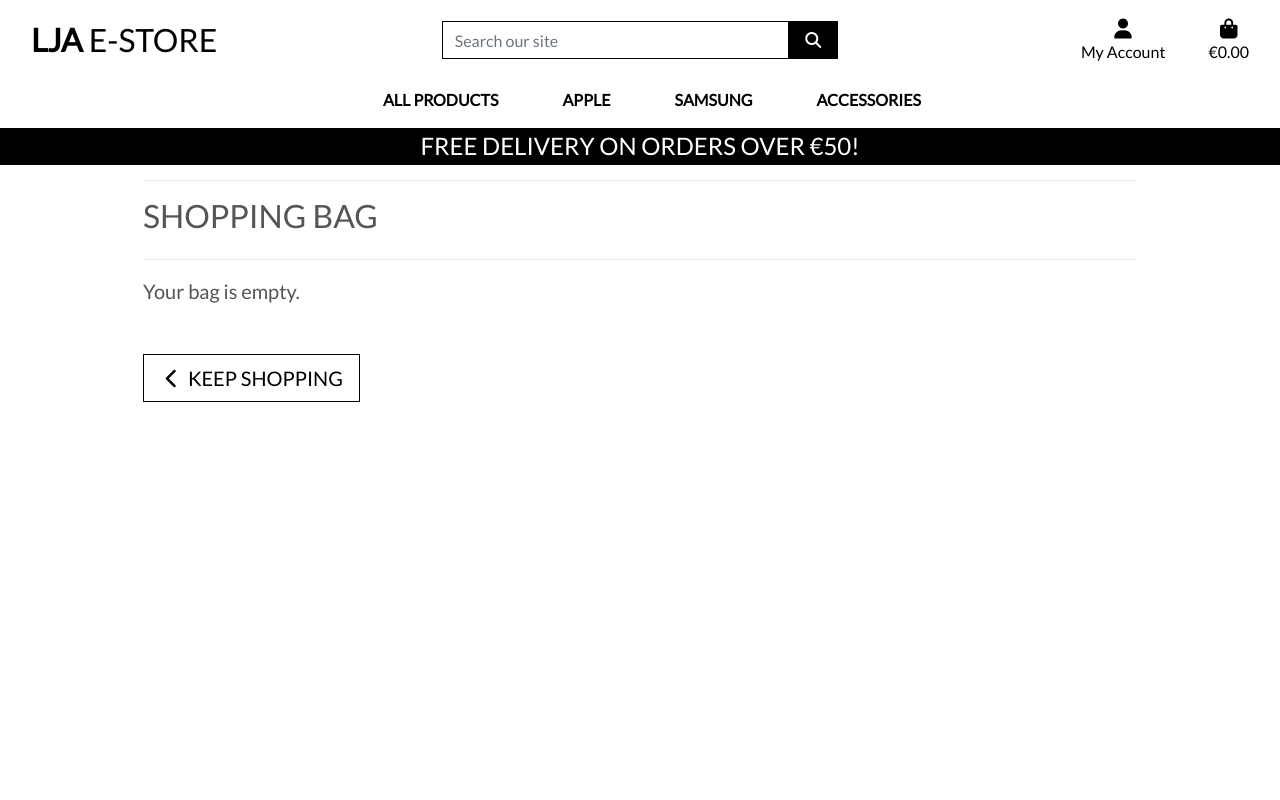
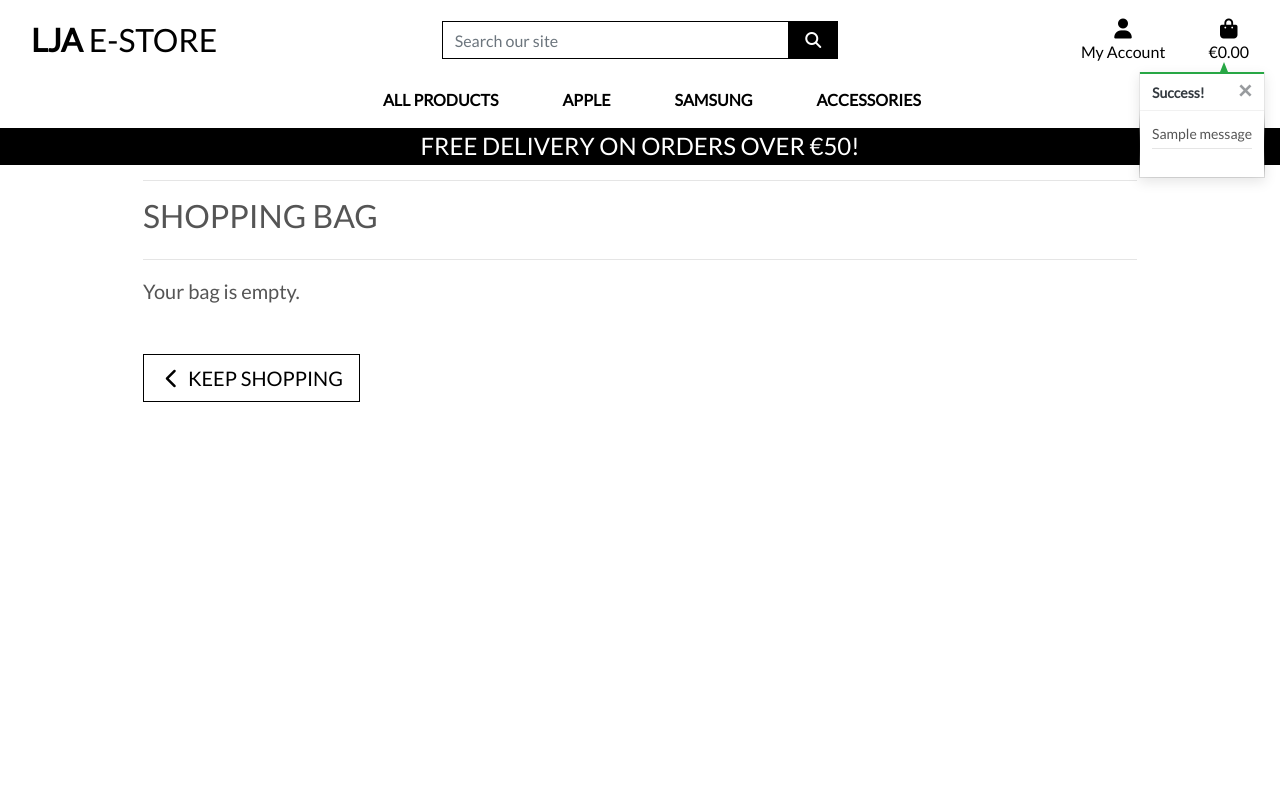
Before and after one commit to LanreAndero/CI_PP5_LJA_E-Stores, a Django app: page /bag/ in a window 1280 px wide. Run offline with Django 3.2, Linux system fonts and the light colour scheme; tables that the repository leaves empty hold one stand-in row (values such as "Sample post"); one stand-in notice (Sample message) is shown; some libraries are stand-ins or nearby versions.

Commit message:
added toasts, notification css, shopping bag preview and additional messages

```diff
--- a/bag/views.py
+++ b/bag/views.py
@@ -1,11 +1,13 @@
-from django.shortcuts import render, redirect, reverse, HttpResponse
+from django.shortcuts import render, redirect, reverse, HttpResponse, get_object_or_404
+from django.contrib import messages
 
+from products.models import Product
 
 # Create your views here.
 
+
 def view_bag(request):
     """ A view that renders the bag contents page """
-
     return render(request, 'bag/bag.html')
 
 
@@ -14,13 +16,16 @@ def add_to_bag(request, item_id):
     Add a quantity of the specified product to the shopping bag
     """
     if request.method == 'POST':
+        product = get_object_or_404(Product, pk=item_id)
         quantity = int(request.POST.get('quantity'))
         bag = request.session.get('bag', {})
 
         if item_id in bag:
             bag[item_id] += quantity
+            messages.success(request, f'Updated {product.name} quantity to {bag[item_id]} in your bag')
         else:
             bag[item_id] = quantity
+            messages.success(request, f'Added {product.name} to your bag')
 
         request.session['bag'] = bag
         return redirect(reverse('view_bag'))
@@ -33,13 +38,16 @@ def adjust_bag(request, item_id):
     Adjust the quantity of the specified product in the shopping bag
     """
     if request.method == 'POST':
+        product = get_object_or_404(Product, pk=item_id)
         quantity = int(request.POST.get('quantity'))
         bag = request.session.get('bag', {})
 
         if quantity > 0:
             bag[item_id] = quantity
+            messages.success(request, 'Quantity updated successfully')
         else:
             bag.pop(item_id, None)
+            messages.success(request, 'Item removed from your bag')
 
         request.session['bag'] = bag
         return redirect(reverse('view_bag'))
@@ -52,10 +60,12 @@ def remove_from_bag(request, item_id):
     Remove the specified product from the shopping bag
     """
     if request.method == 'POST':
+        product = get_object_or_404(Product, pk=item_id)
         bag = request.session.get('bag', {})
 
         if item_id in bag:
             bag.pop(item_id)
+            messages.success(request, 'Item removed from your bag')
 
         request.session['bag'] = bag
         return HttpResponse(status=200)
--- a/e_store/settings.py
+++ b/e_store/settings.py
@@ -100,6 +100,8 @@ TEMPLATES = [
     },
 ]
 
+MESSAGE_STORAGE = 'django.contrib.messages.storage.session.SessionStorage'
+
 WSGI_APPLICATION = 'e_store.wsgi.application'
 
 
--- a/static/css/base.css
+++ b/static/css/base.css
@@ -102,6 +102,73 @@ a.category-badge > span.badge:hover {
     cursor: pointer;
 }
 
+/* ------------------------------- bootstrap toasts */
+.message-container {
+    position: fixed;
+    top: 72px;
+    right: 15px;
+    z-index: 99999999999;
+}
+
+.custom-toast {
+    overflow: visible;
+}
+
+.toast-capper {
+    height: 2px;
+}
+
+/* from CSS-tricks.com: https://css-tricks.com/snippets/css/css-triangle/ */
+.arrow-up {
+    width: 0;
+    height: 0;
+    border-left: 4px solid transparent;
+    border-right: 4px solid transparent;
+    border-bottom: 10px solid black;
+    position: absolute;
+    top: -10px;
+    right: 36px;
+}
+
+/* Convenience classes - colors copied from Bootstrap */
+.arrow-primary {
+    border-bottom-color: #007bff !important;
+}
+
+.arrow-secondary {
+    border-bottom-color: #6c757d !important;
+}
+
+.arrow-success {
+    border-bottom-color: #28a745 !important;
+}
+
+.arrow-danger {
+    border-bottom-color: #dc3545 !important;
+}
+
+.arrow-warning {
+    border-bottom-color: #ffc107 !important;
+}
+
+.arrow-info {
+    border-bottom-color: #17a2b8 !important;
+}
+
+.arrow-light {
+    border-bottom-color: #f8f9fa !important;
+}
+
+.arrow-dark {
+    border-bottom-color: #343a40 !important;
+}
+
+.bag-notification-wrapper {
+    height: 100px;
+    overflow-x: hidden;
+    overflow-y: auto;
+}
+
 /* -------------------------------- Media Queries */
 
 /* Slightly larger container on xl screens */
--- a/templates/base.html
+++ b/templates/base.html
@@ -116,7 +116,21 @@
     </header>
 
     {% if messages %}
-        <div class="message-container"></div>
+        <div class="message-container">
+            {% for message in messages %}
+                {% with message.level as level %}
+                    {% if level == 40 %}
+                        {% include 'includes/toasts/toast_error.html' %}
+                    {% elif level == 30 %}
+                        {% include 'includes/toasts/toast_warning.html' %}
+                    {% elif level == 25 %}
+                        {% include 'includes/toasts/toast_success.html' %}
+                    {% else %}
+                        {% include 'includes/toasts/toast_info.html' %}
+                    {% endif %}
+                {% endwith %}
+            {% endfor %}
+        </div>
     {% endif %}
 
     {% block page_header %}
@@ -126,6 +140,9 @@
     {% endblock %}
 
     {% block postloadjs %}
+    <script type="text/javascript">
+        $('.toast').toast('show');
+    </script>
     {% endblock %}
 
 
--- /dev/null
+++ b/templates/includes/toasts/toast_success.html
@@ -0,0 +1,53 @@
+<div class="toast custom-toast rounded-0 border-top-0" data-autohide="false">
+    <div class="arrow-up arrow-success"></div>
+    <div class="w-100 toast-capper bg-success"></div>
+    <div class="toast-header bg-white text-dark">
+        <strong class="mr-auto">Success!</strong>
+        <button type="button" class="ml-2 mb-1 close text-dark" data-dismiss="toast" aria-label="Close">
+            <span aria-hidden="true">&times;</span>
+        </button>
+    </div>
+    <div class="toast-body bg-white">
+        <div class="row">
+            <div class="col">
+                {{ message }}
+                <hr class="mt-1 mb-3">
+            </div>
+        </div>
+        {% if grand_total %}
+            <p class="logo-font bg-white text-black py-1">Your Bag ({{ product_count }})</p>
+            <div class="bag-notification-wrapper">
+                {% for item in bag_items %}
+                    <div class="row">
+                        <div class="col-3 my-1">
+                            <img class="w-100" src="{{ item.product.image.url }}">
+                        </div>
+                        <div class="col-9">
+                            <p class="my-0"><strong>{{ item.product.name }}</strong></p>
+                            <p class="my-0 small text-muted">Qty: {{ item.quantity }}</p>
+                        </div>
+                    </div>
+                {% endfor %}
+            </div>
+            <div class="row">
+                <div class="col">
+                    <strong><p class="mt-3 mb-1 text-black">
+                        Total{% if free_delivery_delta > 0 %} (Exc. delivery){% endif %}:
+                        <span class="float-right">€{{ total|floatformat:2 }}</span>
+                    </p></strong>
+                    {% if free_delivery_delta > 0 %}
+                        <p class="mb-0 p-2 bg-warning shadow-sm text-black text-center">
+                            Spend <strong>€{{ free_delivery_delta }}</strong> more to get free next day delivery!
+                        </p>
+                    {% endif %}
+                    <a href="{% url 'view_bag' %}" class="btn btn-black btn-block rounded-0">
+                        <span class="text-uppercase">Go To Secure Checkout</span>
+                        <span class="icon">
+                            <i class="fas fa-lock"></i>
+                        </span>
+                    </a>
+                </div>
+            </div>
+        {% endif %}
+    </div>
+</div>
```
Also changed, not shown: templates/includes/toasts/toast_error.html (added, +13 -0 lines), templates/includes/toasts/toast_info.html (added, +13 -0 lines), templates/includes/toasts/toast_warning.html (added, +13 -0 lines).
